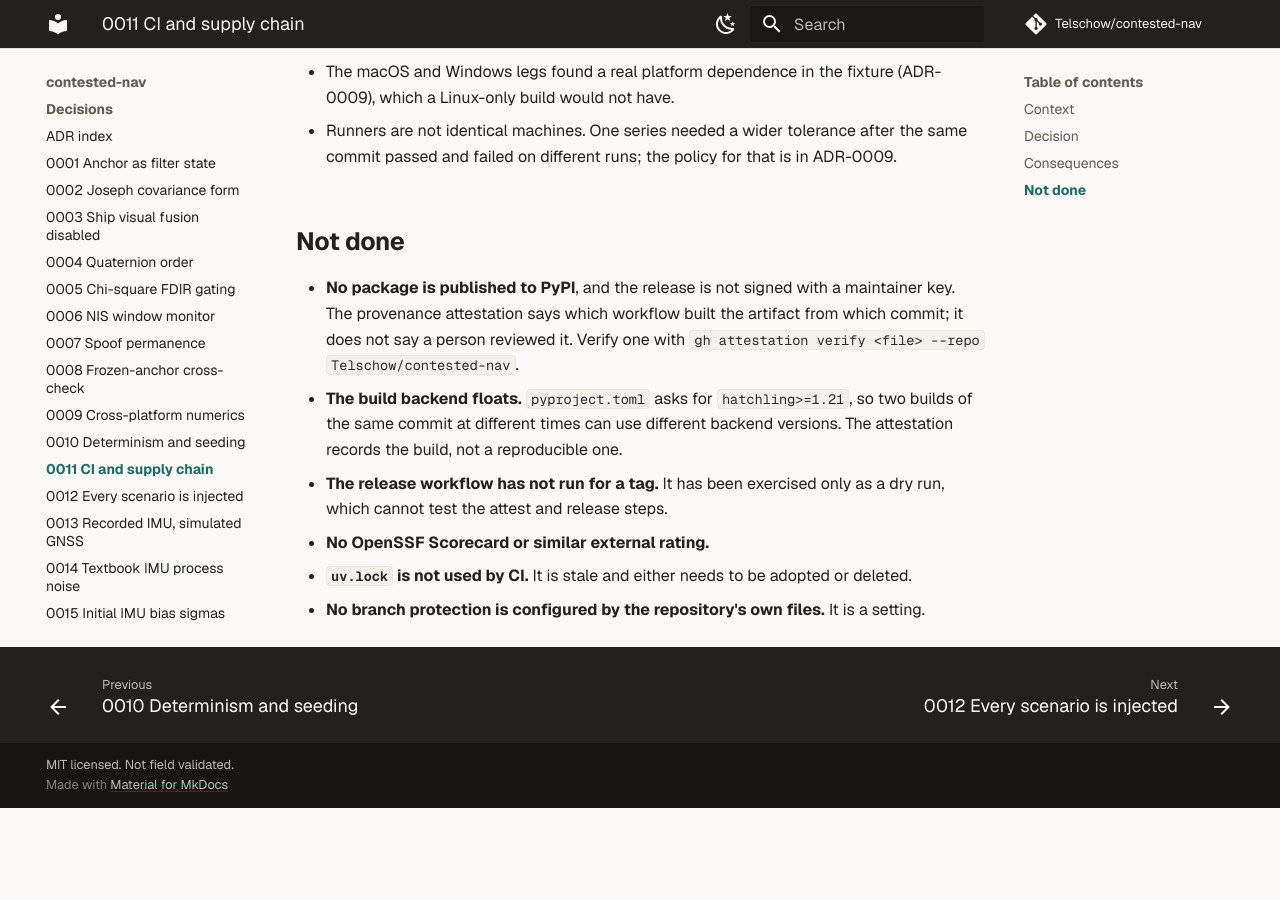
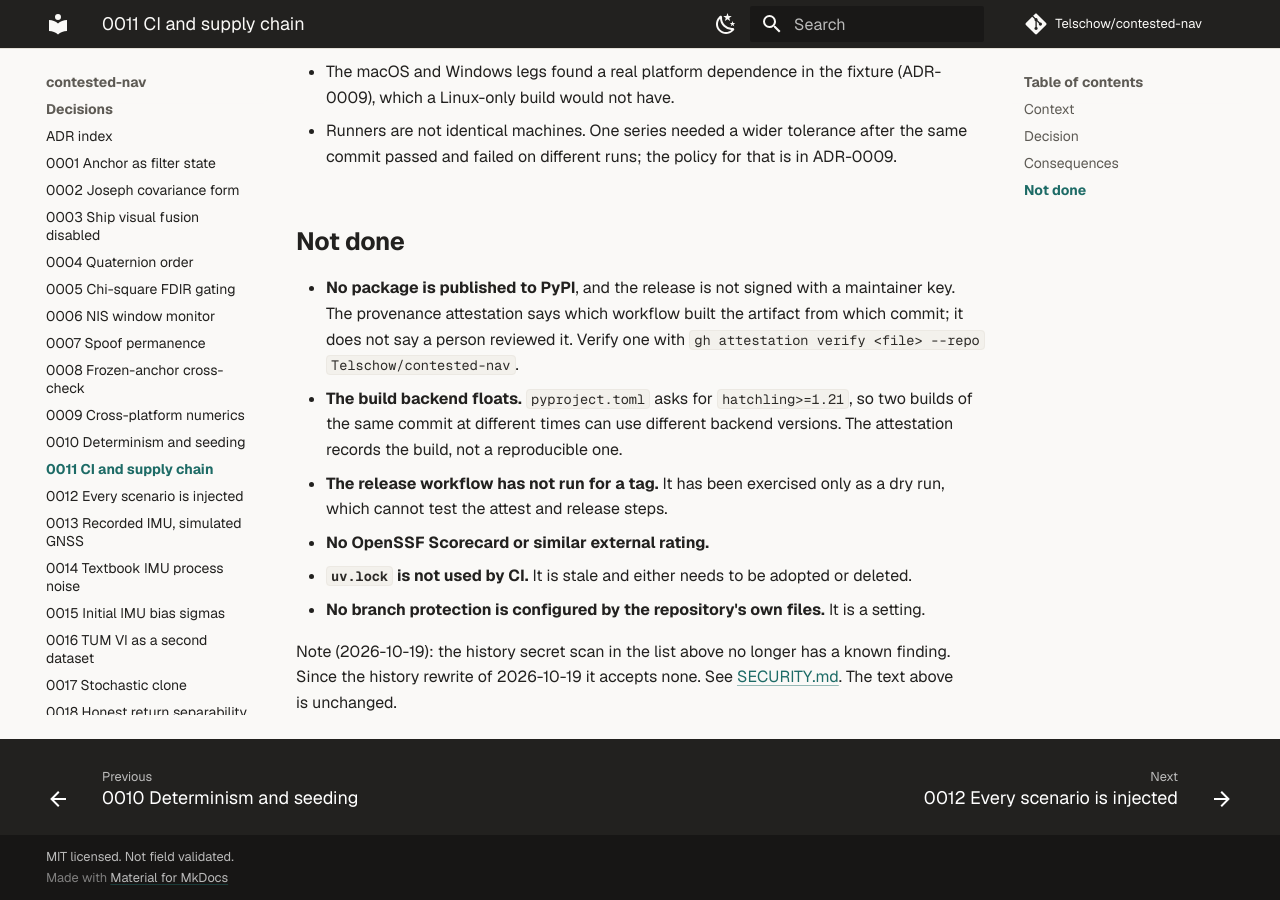
Before and after one commit to Telschow/contested-nav, an MkDocs documentation site: the page built from docs/adr/0011-ci-and-supply-chain.md, in a window 1280 px wide and 900 px high, scrolled down 1692 px. Built offline with MkDocs 1.6.1 and Material for MkDocs 9.7.7, drawn with Linux system fonts in a browser that asks for light colours; comment, search, counter and statistics services are not loaded; before the commit the page ends 2500 px from its top, so only the background shows below that.

Commit message:
docs: note in ADR-0011 that the history scan accepts no findings
Co-Authored-By: Claude Sonnet 5.5 <noreply@anthropic.com>
Claude-Session: https://claude.ai/code/session_01LqEevp4ynpwcDR9Zr155dh

```diff
--- a/docs/adr/0011-ci-and-supply-chain.md
+++ b/docs/adr/0011-ci-and-supply-chain.md
@@ -81,3 +81,5 @@ are automated review services, not gates, are not required.
 - **No OpenSSF Scorecard or similar external rating.**
 - **`uv.lock` is not used by CI.** It is stale and either needs to be adopted or deleted.
 - **No branch protection is configured by the repository's own files.** It is a setting.
+
+Note (2026-10-19): the history secret scan in the list above no longer has a known finding. Since the history rewrite of 2026-10-19 it accepts none. See [SECURITY.md](../../SECURITY.md). The text above is unchanged.
```
